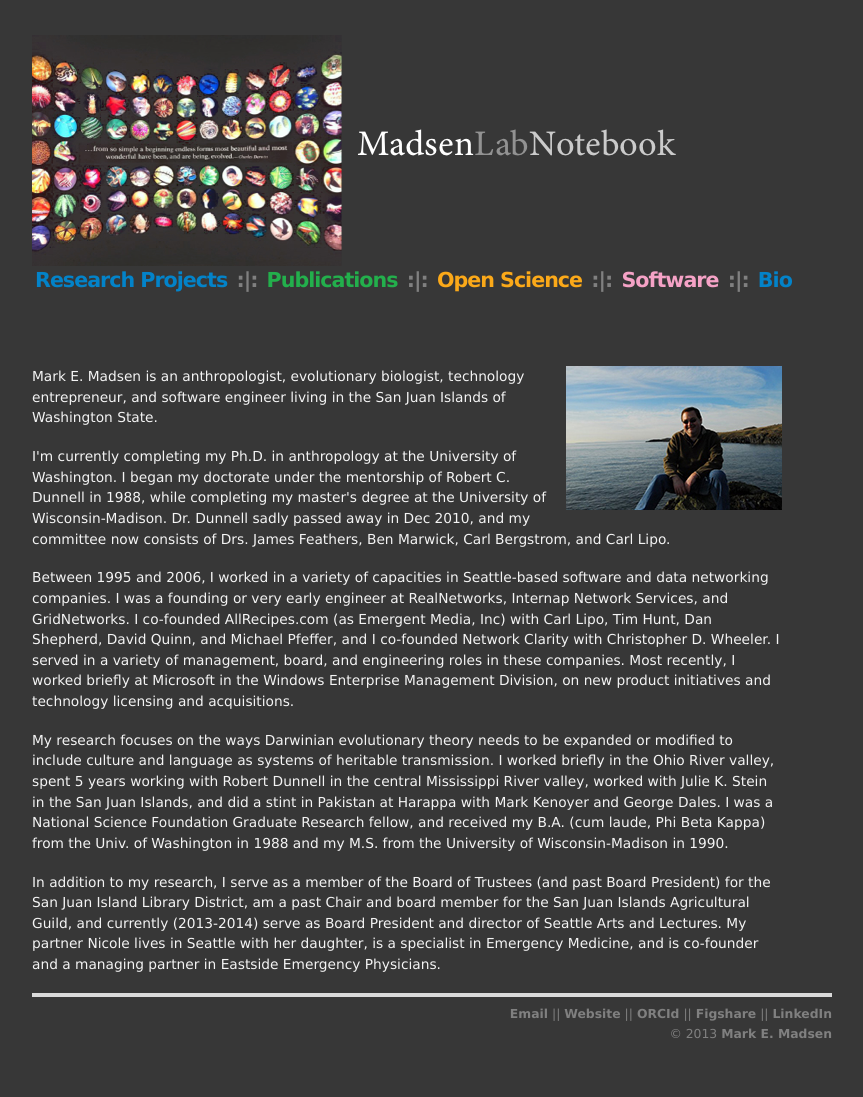
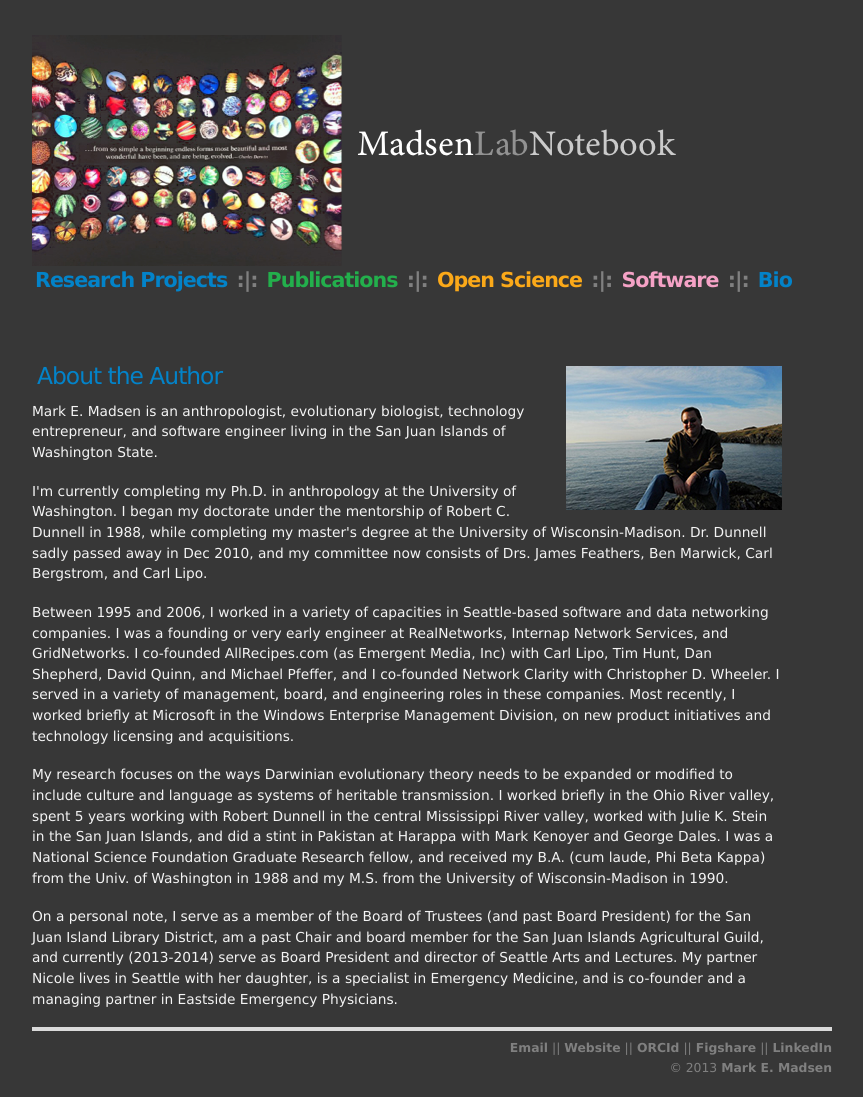
Before and after one commit to mmadsen/mmadsen.github.io, a Jekyll site: the page built from bio.html, in a window 1280 px wide. Shown: the whole page, without its empty margins (208-1071 px from the left). Built offline with Jekyll 4.4.1, drawn with Linux system fonts in a browser that asks for light colours; before the commit the page ends 1062 px from its top, so only the background shows below that.

```diff
--- a/bio.html
+++ b/bio.html
@@ -5,6 +5,8 @@ tags: [personal, bio, mark madsen]
 ---
 
 <img src="/images/madsen-south-beach.jpg" alt="Madsen Photo" width="216" height="144" style="float:right;"/>
+
+<h2>About the Author</h2>
 
 <p>Mark E. Madsen is an anthropologist, evolutionary biologist, technology entrepreneur, and software engineer living in the San Juan Islands of Washington State. </p>
 
@@ -14,4 +16,4 @@ tags: [personal, bio, mark madsen]
 
 <p>My research focuses on the ways Darwinian evolutionary theory needs to be expanded or modified to include culture and language as systems of heritable transmission. I worked briefly in the Ohio River valley, spent 5 years working with Robert Dunnell in the central Mississippi River valley, worked with Julie K. Stein in the San Juan Islands, and did a stint in Pakistan at Harappa with Mark Kenoyer and George Dales. I was a National Science Foundation Graduate Research fellow, and received my B.A. (cum laude, Phi Beta Kappa) from the Univ. of Washington in 1988 and my M.S. from the University of Wisconsin-Madison in 1990.</p>
 
-<p>In addition to my research, I serve as a member of the Board of Trustees (and past Board President) for the San Juan Island Library District, am a past Chair and board member for the San Juan Islands Agricultural Guild, and currently (2013-2014) serve as Board President and director of Seattle Arts and Lectures.  My partner Nicole lives in Seattle with her daughter, is a specialist in Emergency Medicine, and is co-founder and a managing partner in Eastside Emergency Physicians.</p>
+<p>On a personal note, I serve as a member of the Board of Trustees (and past Board President) for the San Juan Island Library District, am a past Chair and board member for the San Juan Islands Agricultural Guild, and currently (2013-2014) serve as Board President and director of Seattle Arts and Lectures.  My partner Nicole lives in Seattle with her daughter, is a specialist in Emergency Medicine, and is co-founder and a managing partner in Eastside Emergency Physicians.</p>
```
Also changed, not shown: publications.html (+13 -5 lines).
